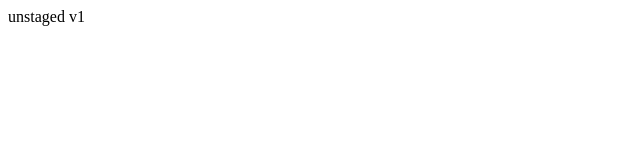
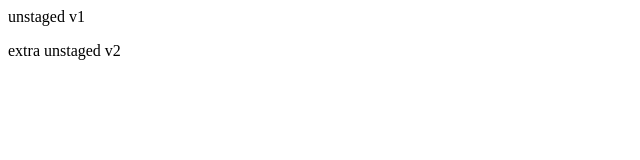
Before and after one commit to RanbirKaur11/CodeTrack, a plain HTML site: page index.html in a window 1280 px wide. Shown: the full height of the page, 0-640 px from the left. Drawn offline with Linux system fonts and the light colour scheme.

Commit message:
Describe what you changed in index.html

```diff
--- a/index.html
+++ b/index.html
@@ -1 +1,2 @@
 <p>unstaged v1</p>
+<p>extra unstaged v2</p>
```
